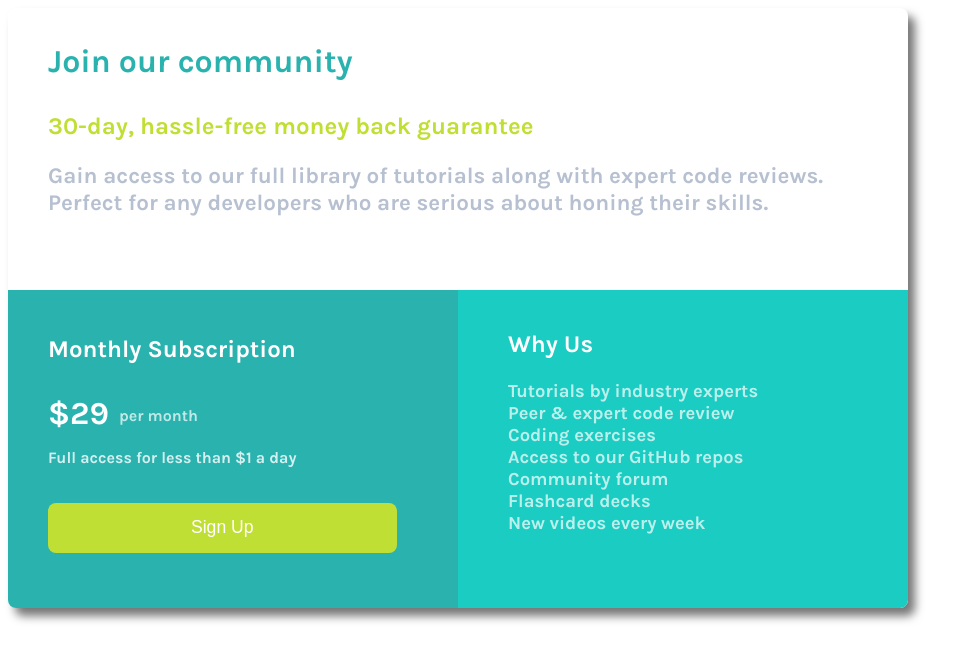
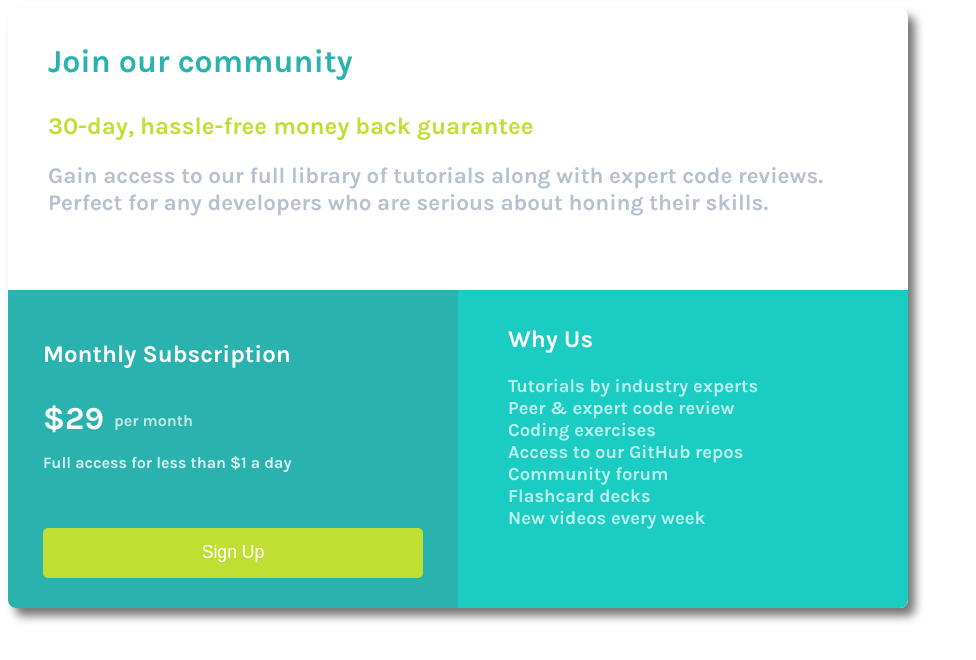
Before and after one commit to jianweibi/Single-price-grid-component, a plain HTML site: page index.html in a window 1280 px wide. Shown: the whole page, without its empty margins (0-976 px from the left). Drawn offline with Linux system fonts and the light colour scheme.

Commit message:
Update style.css

```diff
--- a/style.css
+++ b/style.css
@@ -7,13 +7,13 @@ html {
 }
 
 #card {
+/* 	width: 900px;
+	height: 600px; */
 	-webkit-box-shadow: 7px 8px 10px 0px rgba(0,0,0,0.54);
 	box-shadow: 7px 8px 10px 0px rgba(0,0,0,0.54);
 	border-radius: 8px;
 	font-size: 16px;
 	font-weight: 600;
-	width: 900px;
-	height: 600px;
 	font-family: 'Karla', sans-serif;
 	overflow: hidden;
 }
@@ -31,12 +31,11 @@ html {
 }
 
 #bottom-left {
+	padding: 35px;
 	vertical-align: top;
-	padding-top: 25px;
-	padding-left: 40px;
 	background-color: #2ab2af;
 	display: inline-block;
-	width: 50%;
+	width: 100%;
 	height: 100%;
 }
 
@@ -44,7 +43,7 @@ html {
 	padding: 20px;
 	background-color: #1BCCC2;
 	display: inline-block;
-	width: 50%;
+	width: 100%;
 	height: 100%;
 }
 
@@ -71,7 +70,7 @@ html {
 }
 
 #bottom h4 {
-	margin-top: 20px;
+	margin-top: 15px;
 	font-size: 1.5rem;
 	font-weight: 600;
 }
@@ -97,16 +96,18 @@ button {
 	background-color: #c0df34;
 	color: white;
 	font-size: 1.1rem;
-	width: 85%;
-	height: 17%;
+	width: 100%;
+	height: 50px;
 	border: none;
-	margin-top: 20px;
-	border-radius: 8px;
+	margin-top: 40px;
+	margin-bottom: 20px;
+	border-radius: 5px;
 }
 
 button:hover {
 	cursor: pointer;
 	background-color: #91a827;
+	transform: scale(1.05);
 }
 
 #bottom-right {
@@ -120,3 +121,24 @@ ul {
 	list-style: none;
 	opacity: 0.7;
 }
+
+/* desktop-first breakpoint */
+/* @media (max-width: 900px) {
+	#card, #bottom-left, #bottom-right{
+		width: 100%;
+		height: auto;
+	}
+} */
+
+
+/* mobile first breakpoint */
+@media (min-width: 900px) {
+	#card {
+		width: 900px;
+		height: 600px;
+	}
+
+	#bottom-left, #bottom-right {
+		width: 50%;
+	}
+}
```
